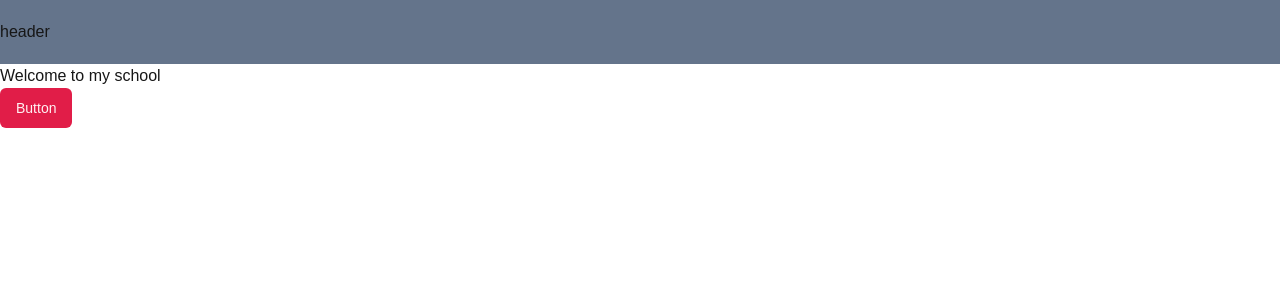
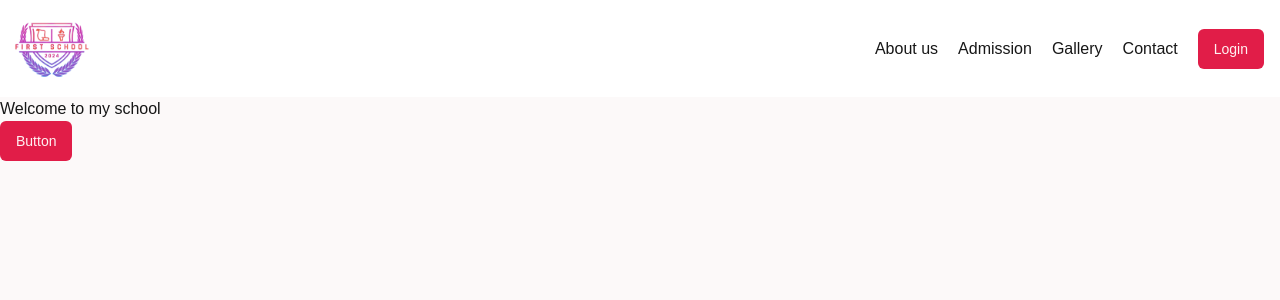
Before and after one commit to umesh37kr/firstschool-ui, a Next.js app: page / in a window 1280 px wide. Shown: the top 300 px of the page. Built offline with nearby package versions, Linux system fonts and the light colour scheme.

Commit message:
add nav link and logo

```diff
--- a/src/app/globals.css
+++ b/src/app/globals.css
@@ -3,7 +3,7 @@
 @tailwind utilities;
 
 :root {
-  --background: #ffffff;
+  --background: #fcf9f9;
   --foreground: #171717;
 }
 
--- a/src/components/custom/header.jsx
+++ b/src/components/custom/header.jsx
@@ -1,8 +1,36 @@
+import { Button } from "@/components/ui/button";
+import Image from "next/image";
+import Link from "next/link";
 const Header = () => {
   return (
-    <header className="bg-slate-500">
-      <nav className="container py-5">
-        <div>header</div>
+    <header className="bg-white">
+      <nav className="container flex items-center justify-between py-2">
+        <div>
+          <Link href="/">
+            <Image src={"/logo.png"} alt="logo" height={100} width={100} />
+          </Link>
+        </div>
+        <div>
+          <ul className="flex items-center justify-between space-x-5">
+            <li>
+              <Link href="/login">About us</Link>
+            </li>
+            <li>
+              <Link href="/login">Admission</Link>
+            </li>
+            <li>
+              <Link href="/login">Gallery</Link>
+            </li>
+            <li>
+              <Link href="/login">Contact</Link>
+            </li>
+            <li>
+              <Button asChild className="mr-4">
+                <Link href="/login">Login</Link>
+              </Button>
+            </li>
+          </ul>
+        </div>
       </nav>
     </header>
   );
```
Also changed, not shown: public/logo.png (added).
